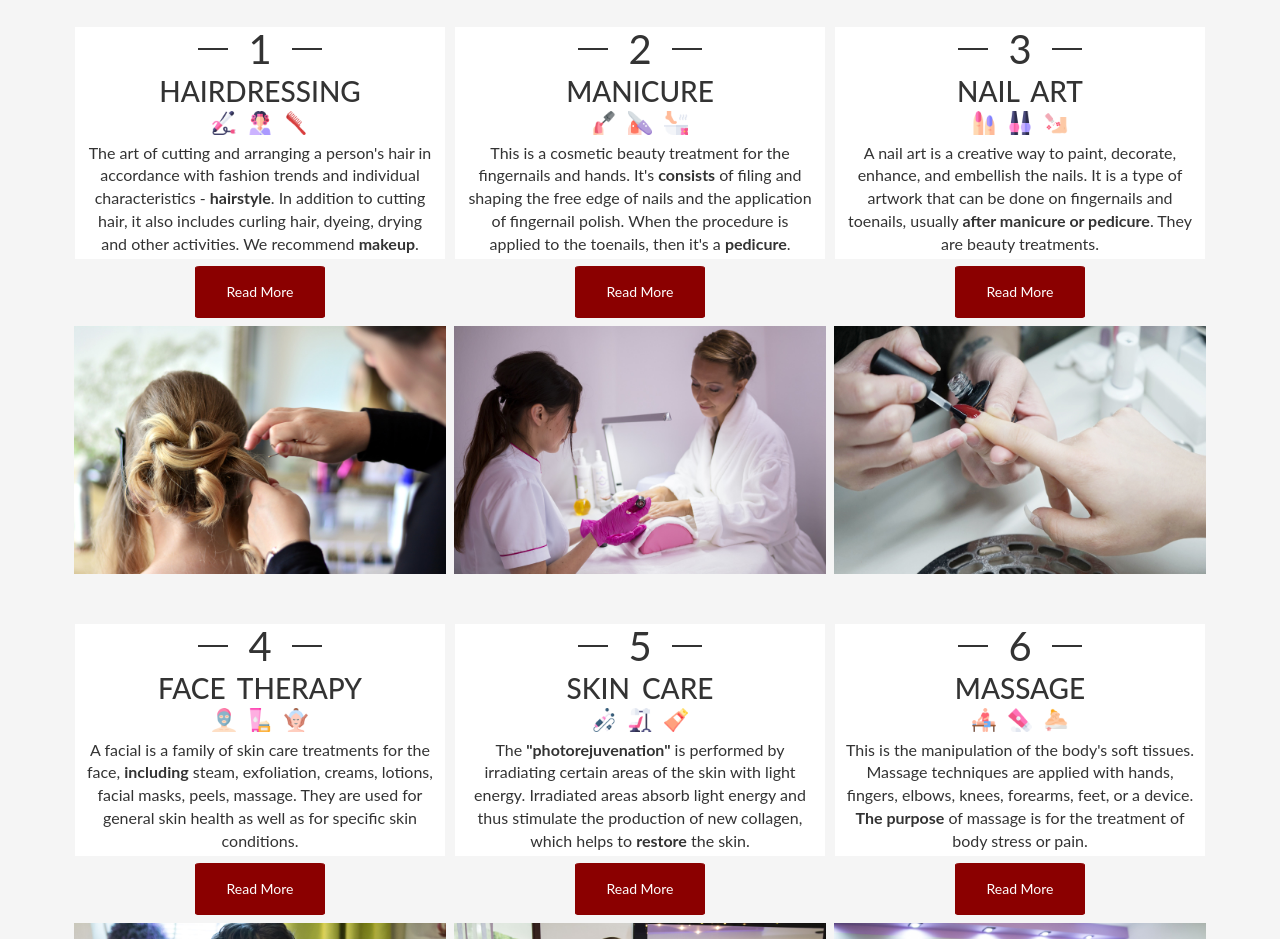
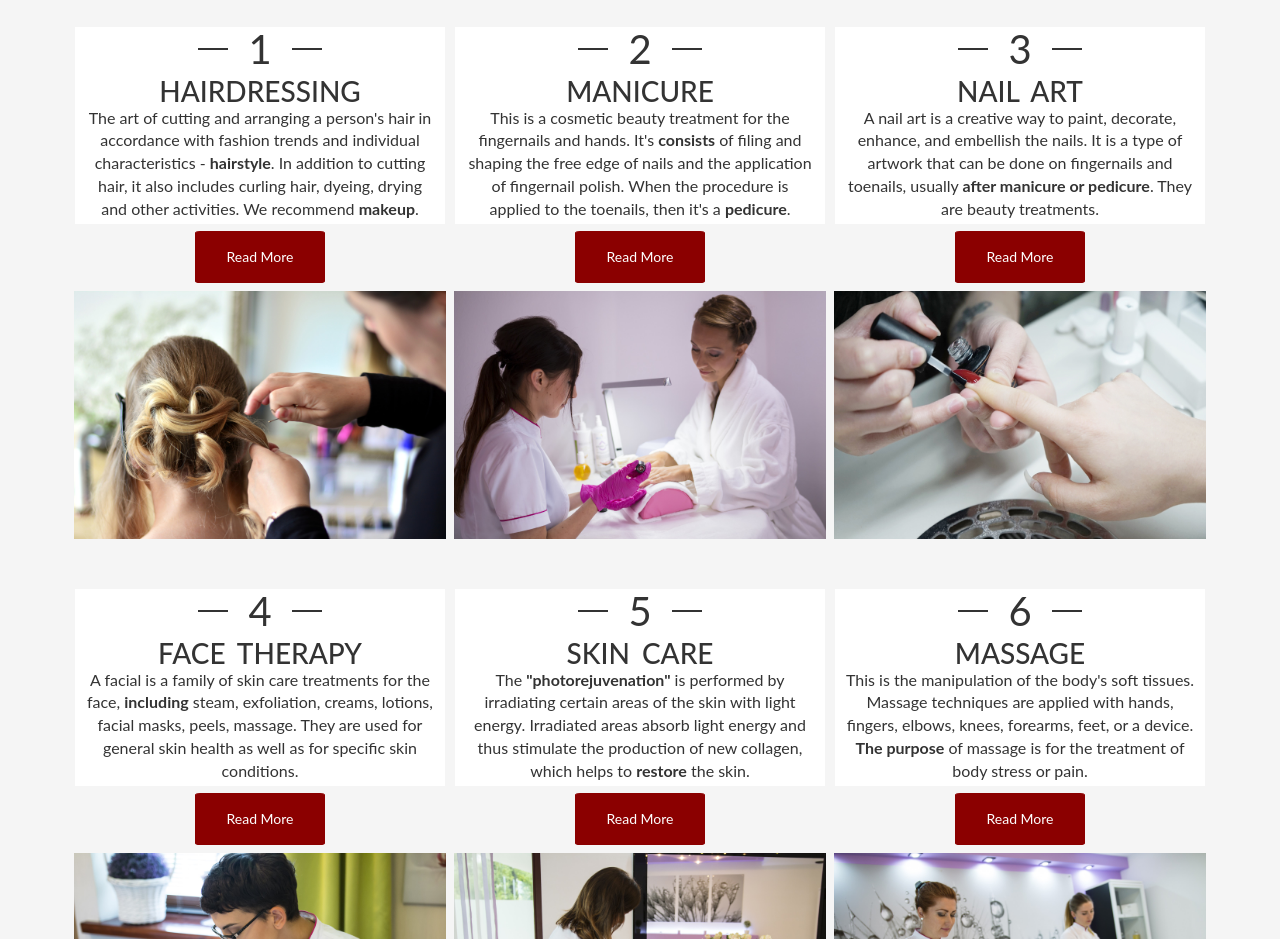
Before and after one commit to NazmieHasan/beauty-salon.github.io, a plain HTML site: page index.html in a window 1280 px wide. Shown: the part 559-1498 px from the top of the page. Drawn offline with Linux system fonts and the light colour scheme.

Commit message:
delete icons in services

```diff
--- a/css/style.css
+++ b/css/style.css
@@ -167,11 +167,6 @@ a:focus {
     padding-right: 10px;
     padding-bottom: 3px;
     padding-left: 10px;
-}
-.icons img {
-    width: 2em;
-    height: 2em;
-    border: none;
 }
 .read-more {
     background: #f5f5f5;
--- a/index.html
+++ b/index.html
@@ -96,14 +96,7 @@
             <div class="caption">
                 <h2 class="num">1</h2>
 			          <h3>HAIRDRESSING</h3>
-			          <p class="icons">
-                    <img src="images/curling-iron.png" alt="img" class="img-thumbnail">
-                    <img src="images/hair-rollers.png" alt="img" class="img-thumbnail">
-                    <img src="images/hair-comb.png" alt="img" class="img-thumbnail">
-                </p>
-			    		  <p>
-			    		      The art of cutting and arranging a person's hair in accordance with fashion trends and individual characteristics - <strong>hairstyle</strong>. In addition to cutting hair, it also includes curling hair, dyeing, drying and other activities. We recommend <strong>makeup</strong>.
-			    	    </p>
+			    		  <p>The art of cutting and arranging a person's hair in accordance with fashion trends and individual characteristics - <strong>hairstyle</strong>. In addition to cutting hair, it also includes curling hair, dyeing, drying and other activities. We recommend <strong>makeup</strong>.</p>
 			    		  <p class="read-more"><a href="#" class="btn btn-primary">Read More</a></p>
 			    	</div>
 	    		  <div class="thumbnail">
@@ -115,14 +108,7 @@
             <div class="caption">
                 <h2 class="num">2</h2>
 			          <h3>MANICURE</h3>
-			          <p class="icons">
-                    <img src="images/nail.png" alt="img" class="img-thumbnail">
-                    <img src="images/nail-file.png" alt="img" class="img-thumbnail">
-                    <img src="images/foot-spa.png" alt="img" class="img-thumbnail">
-                </p>
-			    		  <p>
-			    		     This is a cosmetic beauty treatment for the fingernails and hands. It's <strong>consists</strong> of filing and shaping the free edge of nails and the application of fingernail polish. When the procedure is applied to the toenails, then it's a <strong>pedicure</strong>.
-			    		  </p>
+			    		  <p>This is a cosmetic beauty treatment for the fingernails and hands. It's <strong>consists</strong> of filing and shaping the free edge of nails and the application of fingernail polish. When the procedure is applied to the toenails, then it's a <strong>pedicure</strong>.</p>
 			    		  <p class="read-more"><a href="#" class="btn btn-primary">Read More</a></p>
 			    	</div>
 	    		  <div class="thumbnail">
@@ -134,14 +120,7 @@
 	    	    <div class="caption">
 	    	        <h2 class="num">3</h2>
 			    		  <h3>NAIL ART</h3>
-			    		 <p class="icons">
-			    		      <img src="images/manicure.png" alt="img" class="img-thumbnail">
-                    <img src="images/nail-polish.png" alt="img" class="img-thumbnail">
-                    <img src="images/pedicure.png" alt="img" class="img-thumbnail">
-                </p>
-			    		  <p>
-			    		    A nail art is a creative way to paint, decorate, enhance, and embellish the nails. It is a type of artwork that can be done on fingernails and toenails, usually <strong>after manicure or pedicure</strong>. They are beauty treatments.
-			    		  </p>
+			    		  <p>A nail art is a creative way to paint, decorate, enhance, and embellish the nails. It is a type of artwork that can be done on fingernails and toenails, usually <strong>after manicure or pedicure</strong>. They are beauty treatments.</p>
 			    		  <p class="read-more"><a href="#" class="btn btn-primary">Read More</a></p>
 			      </div>
 	    		  <div href="#" class="thumbnail">
@@ -153,14 +132,7 @@
 	    	    <div class="caption">
 	    	        <h2 class="num">4</h2>
 			    		  <h3>FACE THERAPY</h3>
-			    		  <p class="icons">
-                    <img src="images/facial-mask.png" alt="img" class="img-thumbnail">
-                    <img src="images/face-therapy-creams.png" alt="img" class="img-thumbnail">
-                    <img src="images/face-massage.png" alt="img" class="img-thumbnail">
-                </p>
-			    		  <p>
-			    		       A facial is a family of skin care treatments for the face, <strong>including</strong> steam, exfoliation, creams, lotions, facial masks, peels, massage. They are used for general skin health as well as for specific skin conditions.
-			    		  </p>
+			    		  <p>A facial is a family of skin care treatments for the face, <strong>including</strong> steam, exfoliation, creams, lotions, facial masks, peels, massage. They are used for general skin health as well as for specific skin conditions.</p>
 			    		  <p class="read-more"><a href="#" class="btn btn-primary">Read More</a></p>
 			      </div>
 	    		  <div href="#" class="thumbnail">
@@ -172,14 +144,7 @@
             <div class="caption">
                 <h2 class="num">5</h2>
 			          <h3>SKIN CARE</h3>
-			          <p class="icons">
-			              <img src="images/photorejuvenation.png" alt="img" class="img-thumbnail">
-                    <img src="images/steamer.png" alt="img" class="img-thumbnail">
-                    <img src="images/skin-care-lotion.png" alt="img" class="img-thumbnail">
-                </p>
-			    		   <p>
-			    		       The <strong>"photorejuvenation"</strong> is performed by irradiating certain areas of the skin with light energy. Irradiated areas absorb light energy and thus stimulate the production of new collagen, which helps to <strong>restore</strong> the skin.
-			    		  </p>
+			    		  <p>The <strong>"photorejuvenation"</strong> is performed by irradiating certain areas of the skin with light energy. Irradiated areas absorb light energy and thus stimulate the production of new collagen, which helps to <strong>restore</strong> the skin.</p>
 			    		  <p class="read-more"><a href="#" class="btn btn-primary">Read More</a></p>
 			    	</div>
 	    		  <div class="thumbnail">
@@ -191,14 +156,7 @@
 	    	    <div class="caption">
 	    	        <h2 class="num">6</h2>
 			    		  <h3>MASSAGE</h3>
-			    		  <p class="icons">
-                    <img src="images/massaging.png" alt="img" class="img-thumbnail">
-                    <img src="images/massage-lotion.png" alt="img" class="img-thumbnail">
-                    <img src="images/relax.png" alt="img" class="img-thumbnail">
-                </p>
-			    		  <p>
-			    		       This is the manipulation of the body's soft tissues. Massage techniques are applied with hands, fingers, elbows, knees, forearms, feet, or a device. <strong>The purpose</strong> of massage is for the treatment of body stress or pain.
-			    		  </p>
+			    		  <p>This is the manipulation of the body's soft tissues. Massage techniques are applied with hands, fingers, elbows, knees, forearms, feet, or a device. <strong>The purpose</strong> of massage is for the treatment of body stress or pain.</p>
 			    		  <p class="read-more"><a href="#" class="btn btn-primary">Read More</a></p>
 			    	</div>
 	    		  <div href="#" class="thumbnail">
```
